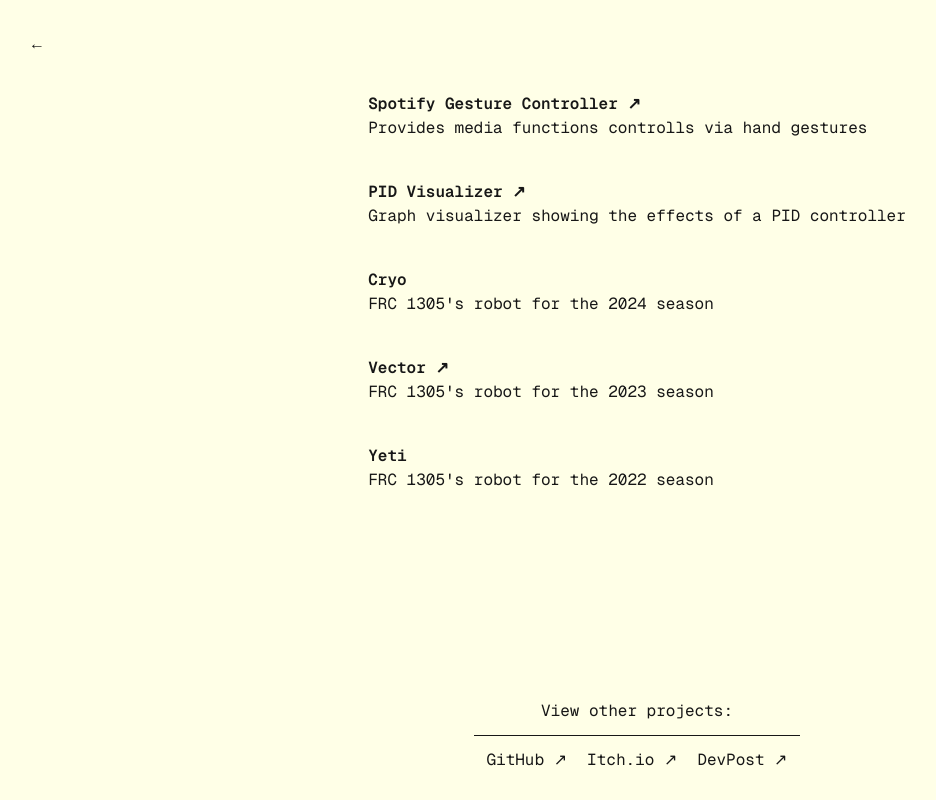
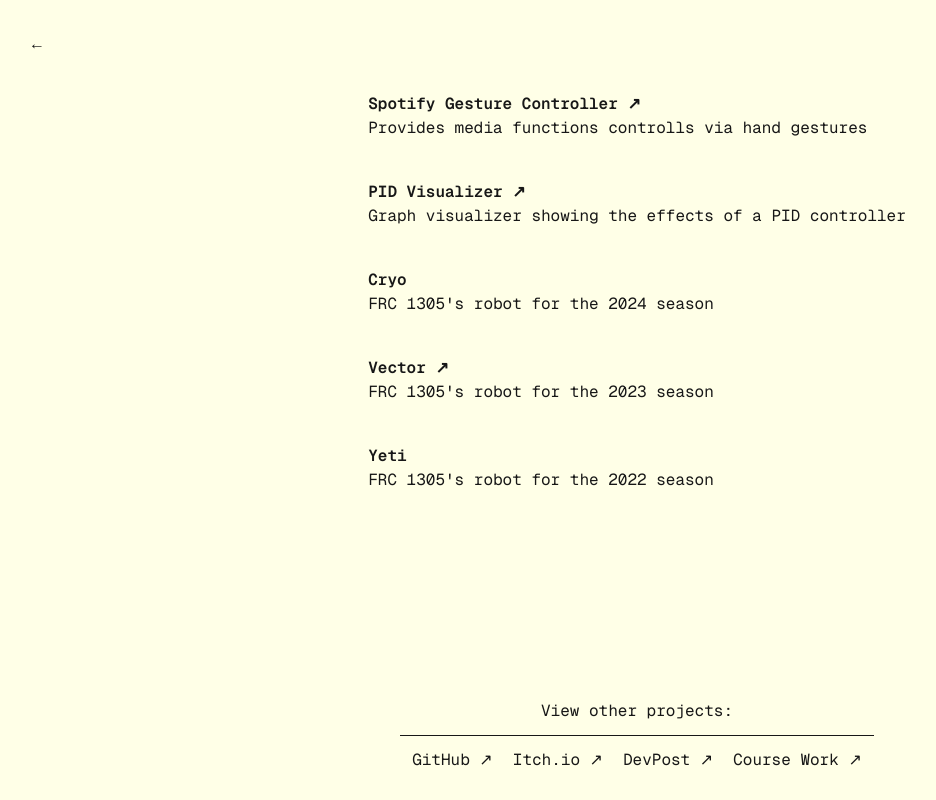
Before and after one commit to InukaSilva/InukaSilva.github.io, a Next.js app: page /Projects in a window 1280 px wide. Shown: the whole page, without its empty margins (3-939 px from the left). Built offline with nearby package versions, Linux system fonts and the light colour scheme.

Commit message:
updated resume fixed spelling and added course stuff

```diff
--- a/src/app/Current/page.tsx
+++ b/src/app/Current/page.tsx
@@ -16,7 +16,7 @@ export default function Home() {
             </Link>
         </div>
         <div className="text-center font-semibold p-4 pb-1">
-          Things I am currently learnoing or building for 2026.
+          Things I am currently learning or building for 2026.
         </div>
         <div className="text-center p-4 pt-0">
           If you have any resources that may be helpful to my learning, I would appreciate the guidance :D
--- a/src/app/Projects/page.tsx
+++ b/src/app/Projects/page.tsx
@@ -72,6 +72,9 @@ export default function Home() {
               </a>
               <a href="https://devpost.com/InukaSilva?">
                   DevPost ↗
+              </a>
+              <a href="https://maple-soybean-8d1.notion.site/Inuka-Silva-2d537ada6f4481779e6de8f5b947e360">
+                  Course Work ↗
               </a>
             </div>
           </div>
```
Also changed, not shown: 1 other file (tests, documents, lock files or other folders).
